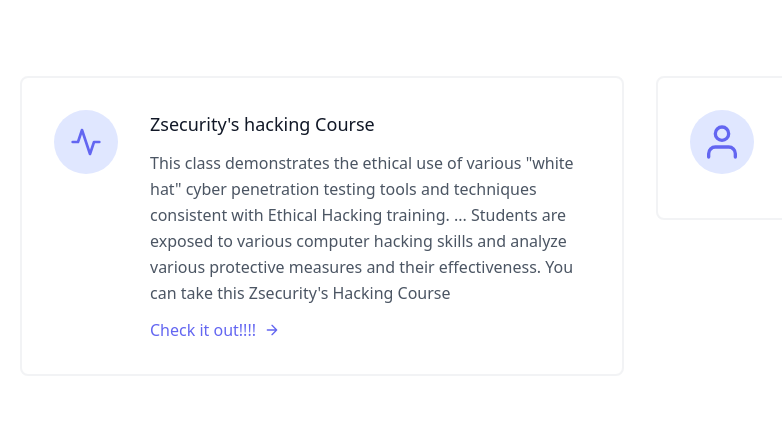
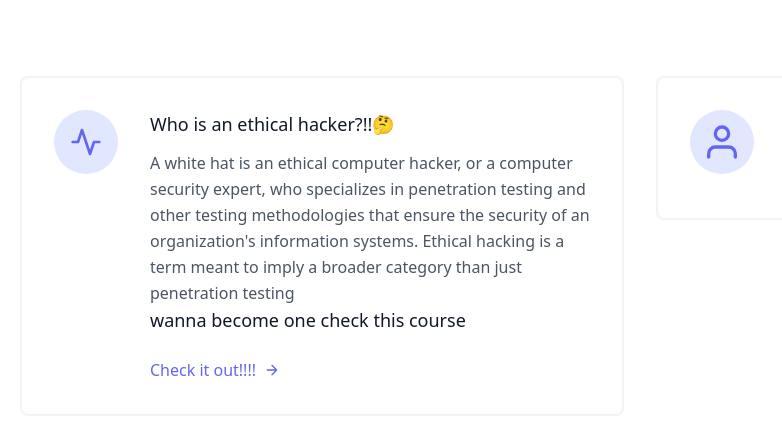
Before and after one commit to ani05boss/website, a plain HTML site: page index.html in a window 1280 px wide. Shown: the part 719-1151 px from the top of the page, 0-782 px from the left. Drawn offline with nearby package versions, Linux system fonts and the light colour scheme.

Commit message:
Update index.html

```diff
--- a/index.html
+++ b/index.html
@@ -59,10 +59,11 @@
               </svg>
             </div>
             <div class="flex-grow">
-              <h2 class="text-gray-900 text-lg title-font font-medium mb-3">Zsecurity's hacking Course</h2>
-              <p class="leading-relaxed text-base">This class demonstrates the ethical use of various "white hat" cyber penetration testing tools and techniques
-                consistent with Ethical Hacking training. ... Students are exposed to various computer hacking skills and analyze various protective measures and their effectiveness. You can take this Zsecurity's Hacking Course</p>
-              <a href="https://www.udemy.com/course/learn-ethical-hacking-from-scratch/"class="mt-3 text-indigo-500 inline-flex items-center">Check it out!!!!
+              <h2 class="text-gray-900 text-lg title-font font-medium mb-3">Who is an ethical hacker?!!🤔</h2>
+              <p class="leading-relaxed text-base">A white hat is an ethical computer hacker, or a computer security expert, who specializes in penetration testing and
+                  other testing methodologies that ensure the security of an organization's information systems. Ethical hacking is a term meant to imply a broader category than just penetration testing</p>
+              <h2 class="text-gray-900 text-lg title-font font-medium mb-3">wanna become one check this course</h2>
+                <a href="https://www.udemy.com/course/learn-ethical-hacking-from-scratch/"class="mt-3 text-indigo-500 inline-flex items-center">Check it out!!!!
                 <svg fill="none" stroke="currentColor" stroke-linecap="round" stroke-linejoin="round" stroke-width="2" class="w-4 h-4 ml-2" viewBox="0 0 24 24">
                   <path d="M5 12h14M12 5l7 7-7 7"></path>
                 </svg>
```
